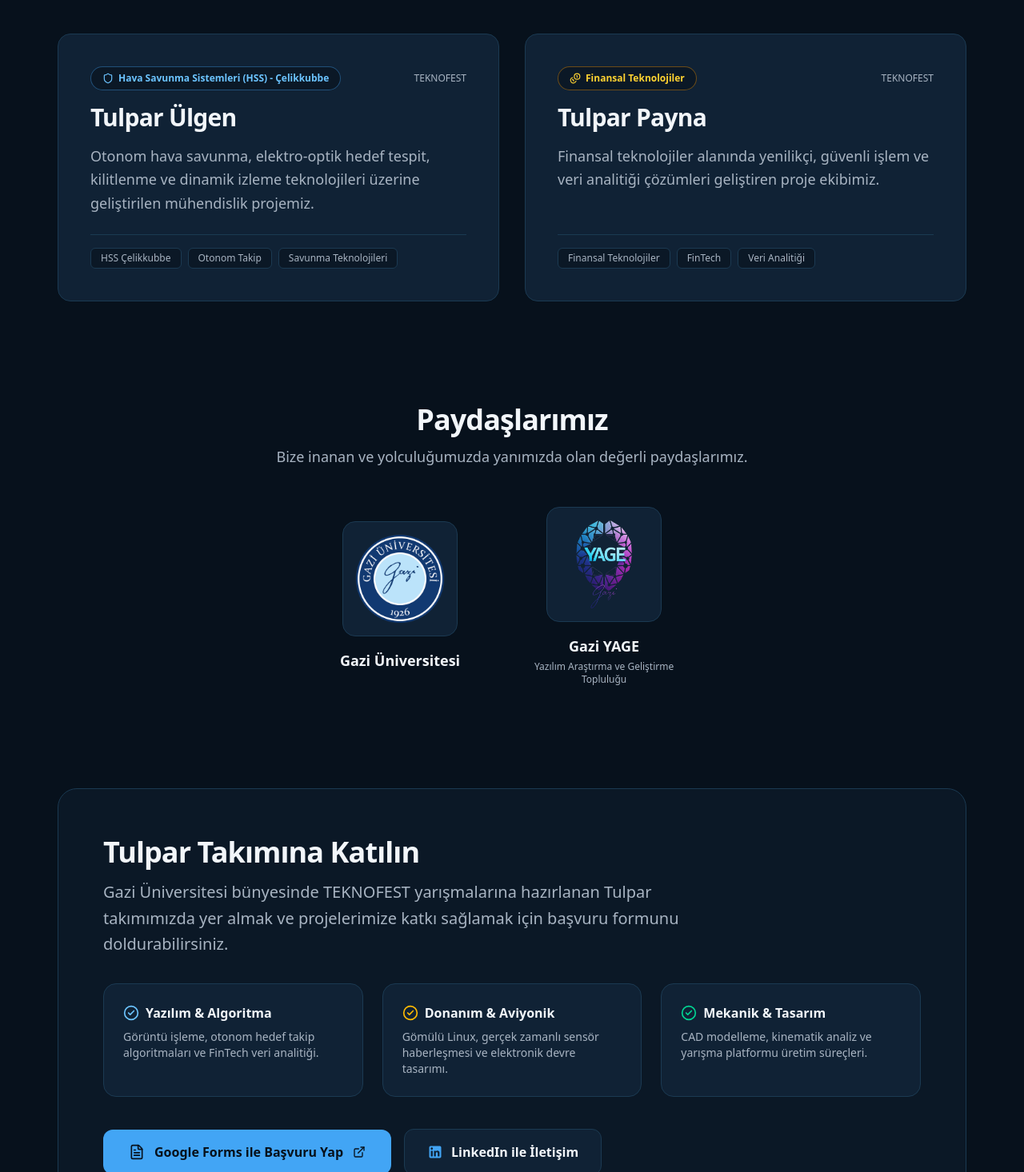
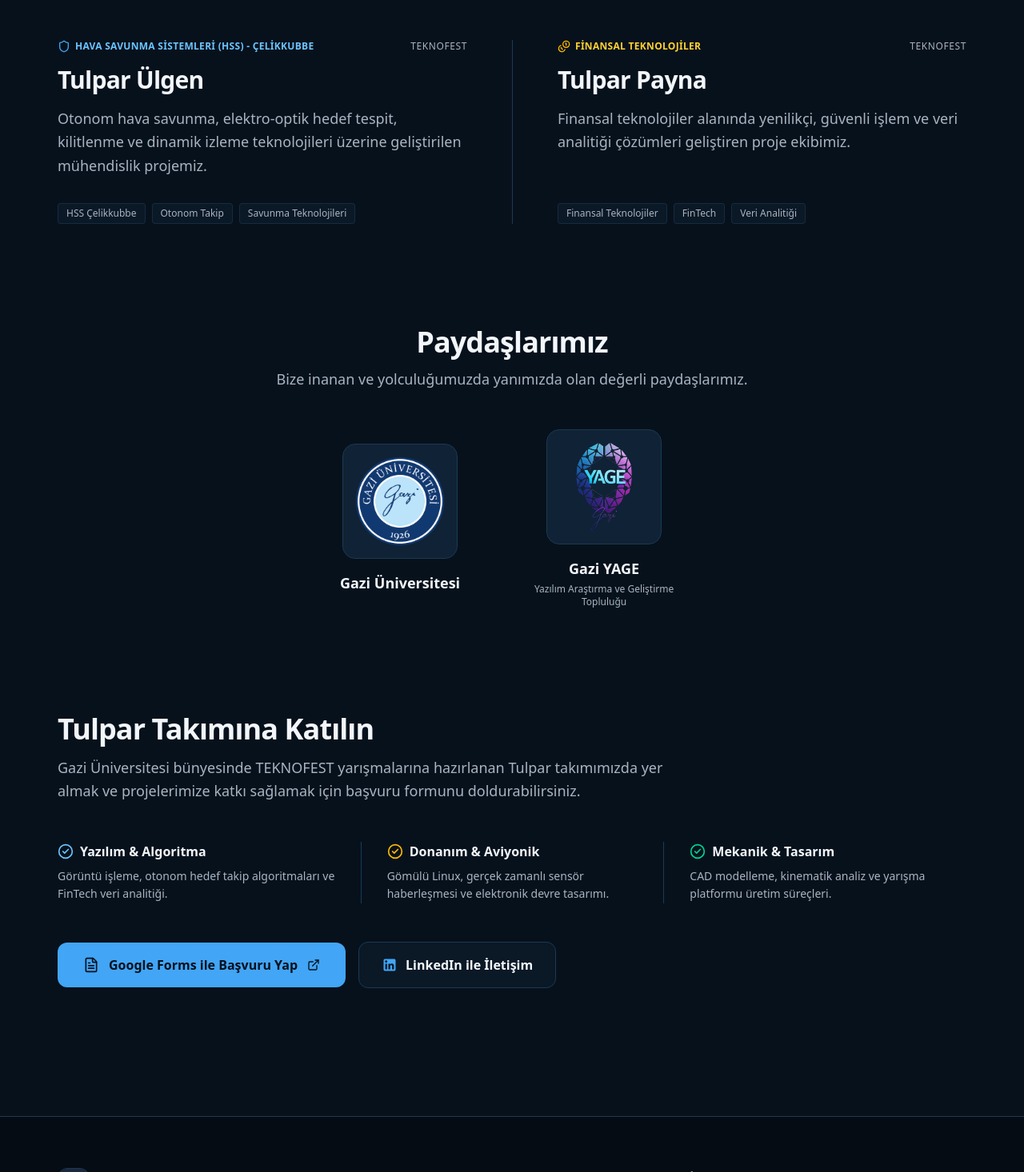
Before and after one commit to rizaayurtseven/tulpar.yage, a Next.js app: page / in a window 1280 px wide. Shown: the part 904-2370 px from the top of the page at 80% size. Built offline with nearby package versions, Linux system fonts and the light colour scheme.

Commit message:
Remove card boxes from competitions and join sections

```diff
--- a/src/app/page.tsx
+++ b/src/app/page.tsx
@@ -89,32 +89,42 @@
           </p>
         </div>
 
-        {/* 2 Yarışma Kartı: Tulpar Ülgen & Tulpar Payna */}
-        <div className="grid grid-cols-1 md:grid-cols-2 gap-8 items-stretch">
-          {yarismalar.map((proje) => {
+        {/* 2 Yarışma: Tulpar Ülgen & Tulpar Payna (Kutucuksuz, direkt yazı ve aralarında ince ayrım çizgisi) */}
+        <div className="grid grid-cols-1 md:grid-cols-2 gap-10 md:gap-0 pt-2">
+          {yarismalar.map((proje, index) => {
             const isCyan = proje.renk === 'cyan';
+            const isFirst = index === 0;
 
             return (
               <div
                 key={proje.id}
-                className="p-8 sm:p-10 flex flex-col justify-between space-y-6 rounded-2xl bg-[#102235] border border-[#1B3A52] hover:border-[#42A5F5] transition-colors"
+                className={`flex flex-col justify-between space-y-6 ${
+                  isFirst
+                    ? 'md:pr-10 lg:pr-14'
+                    : 'md:pl-10 lg:pl-14 pt-8 md:pt-0 border-t md:border-t-0 md:border-l border-[#1B3A52]'
+                }`}
               >
                 <div className="space-y-4">
                   <div className="flex items-center justify-between gap-2 flex-wrap">
-                    <span
-                      className={`inline-flex items-center gap-1.5 px-3.5 py-1.5 rounded-full text-xs font-semibold border ${
-                        isCyan
-                          ? 'border-[#42A5F5]/40 text-[#6CC4FF] bg-[#0B1826]'
-                          : 'border-amber-500/40 text-amber-300 bg-[#0B1826]'
-                      }`}
-                    >
-                      {isCyan ? <Shield className="h-3.5 w-3.5 text-[#6CC4FF]" /> : <Coins className="h-3.5 w-3.5 text-amber-400]" />}
+                    <div className="inline-flex items-center gap-2 text-xs font-semibold tracking-wide uppercase">
+                      {isCyan ? (
+                        <span className="inline-flex items-center gap-1.5 text-[#6CC4FF]">
+                          <Shield className="h-4 w-4 text-[#42A5F5]" />
                           <span>{proje.kategori}</span>
                         </span>
-                    <span className="text-xs text-[#A8B4C2] font-medium">TEKNOFEST</span>
+                      ) : (
+                        <span className="inline-flex items-center gap-1.5 text-amber-300">
+                          <Coins className="h-4 w-4 text-amber-400" />
+                          <span>{proje.kategori}</span>
+                        </span>
+                      )}
+                    </div>
+                    <span className="text-xs font-medium text-[#A8B4C2] tracking-wider">
+                      TEKNOFEST
+                    </span>
                   </div>
 
-                  <h3 className="text-2xl sm:text-3xl font-bold text-[#F2F6FA] tracking-tight">
+                  <h3 className="text-2xl sm:text-3xl font-extrabold text-[#F2F6FA] tracking-tight">
                     {proje.ad}
                   </h3>
 
@@ -123,11 +133,11 @@
                   </p>
                 </div>
 
-                <div className="pt-4 border-t border-[#1B3A52] flex flex-wrap gap-2">
+                <div className="flex flex-wrap gap-2 pt-2">
                   {proje.etiketler.map((tag, idx) => (
                     <span
                       key={idx}
-                      className="px-3 py-1 rounded-md text-xs font-medium bg-[#0B1826] border border-[#1B3A52] text-[#A8B4C2]"
+                      className="px-2.5 py-1 rounded text-xs font-medium text-[#A8B4C2] bg-[#0B1826] border border-[#1B3A52]/60"
                     >
                       {tag}
                     </span>
@@ -187,49 +197,50 @@
 
       {/* 4. ARAMIZA KATILIN & GOOGLE FORMS BAŞVURU BÖLÜMÜ */}
       <section id="katil" className="site-container scroll-mt-24 space-y-10">
-        <div className="p-8 sm:p-14 relative overflow-hidden rounded-3xl bg-[#0B1826] border border-[#1B3A52] space-y-8">
-          <div className="max-w-3xl space-y-3 relative z-10">
+        <div className="max-w-3xl space-y-3">
           <h2 className="text-3xl sm:text-4xl font-extrabold text-[#F2F6FA] tracking-tight leading-tight">
             Tulpar Takımına Katılın
           </h2>
-            <p className="text-lg sm:text-xl text-[#A8B4C2] leading-relaxed font-normal">
+          <p className="text-base sm:text-lg text-[#A8B4C2] leading-relaxed font-normal">
             {katilim.aciklama}
           </p>
         </div>
 
-          <div className="grid grid-cols-1 sm:grid-cols-3 gap-6 relative z-10">
-            <div className="p-6 rounded-2xl bg-[#102235] border border-[#1B3A52] space-y-2">
+        {/* 3 Çalışma Alanı: Direkt yazı, kutucuksuz ve aralarında ince ayrım çizgisi */}
+        <div className="grid grid-cols-1 md:grid-cols-3 gap-8 md:gap-0 pt-2">
+          <div className="md:pr-8 space-y-2">
             <div className="flex items-center gap-2 text-[#F2F6FA] font-bold text-base">
               <CheckCircle2 className="h-5 w-5 text-[#6CC4FF] shrink-0" />
               <span>Yazılım & Algoritma</span>
             </div>
-              <p className="text-sm text-[#A8B4C2]">
+            <p className="text-sm text-[#A8B4C2] leading-relaxed">
               Görüntü işleme, otonom hedef takip algoritmaları ve FinTech veri analitiği.
             </p>
           </div>
 
-            <div className="p-6 rounded-2xl bg-[#102235] border border-[#1B3A52] space-y-2">
+          <div className="md:px-8 pt-6 md:pt-0 border-t md:border-t-0 md:border-l border-[#1B3A52] space-y-2">
             <div className="flex items-center gap-2 text-[#F2F6FA] font-bold text-base">
               <CheckCircle2 className="h-5 w-5 text-amber-400 shrink-0" />
               <span>Donanım & Aviyonik</span>
             </div>
-              <p className="text-sm text-[#A8B4C2]">
+            <p className="text-sm text-[#A8B4C2] leading-relaxed">
               Gömülü Linux, gerçek zamanlı sensör haberleşmesi ve elektronik devre tasarımı.
             </p>
           </div>
 
-            <div className="p-6 rounded-2xl bg-[#102235] border border-[#1B3A52] space-y-2">
+          <div className="md:pl-8 pt-6 md:pt-0 border-t md:border-t-0 md:border-l border-[#1B3A52] space-y-2">
             <div className="flex items-center gap-2 text-[#F2F6FA] font-bold text-base">
               <CheckCircle2 className="h-5 w-5 text-emerald-400 shrink-0" />
               <span>Mekanik & Tasarım</span>
             </div>
-              <p className="text-sm text-[#A8B4C2]">
+            <p className="text-sm text-[#A8B4C2] leading-relaxed">
               CAD modelleme, kinematik analiz ve yarışma platformu üretim süreçleri.
             </p>
           </div>
         </div>
 
-          <div className="pt-2 flex flex-col sm:flex-row items-stretch sm:items-center gap-4 relative z-10">
+        {/* Aksiyon Butonları */}
+        <div className="pt-2 flex flex-col sm:flex-row items-stretch sm:items-center gap-4">
           <a
             href={katilim.googleFormsUrl}
             target="_blank"
@@ -246,14 +257,13 @@
               href={iletisim.linkedin}
               target="_blank"
               rel="noopener noreferrer"
-                className="inline-flex items-center justify-center gap-2.5 px-7 py-4 rounded-xl text-base font-semibold bg-[#102235] hover:bg-[#07111C] border border-[#1B3A52] text-[#F2F6FA] transition-colors"
+              className="inline-flex items-center justify-center gap-2.5 px-7 py-4 rounded-xl text-base font-semibold bg-[#0B1826] hover:bg-[#102235] border border-[#1B3A52] text-[#F2F6FA] transition-colors"
             >
               <LinkedinIcon className="h-5 w-5 text-[#42A5F5]" />
               <span>LinkedIn ile İletişim</span>
             </a>
           )}
         </div>
-        </div>
       </section>
     </div>
   );
```
Lines whose indentation alone changed are shown as unchanged.
